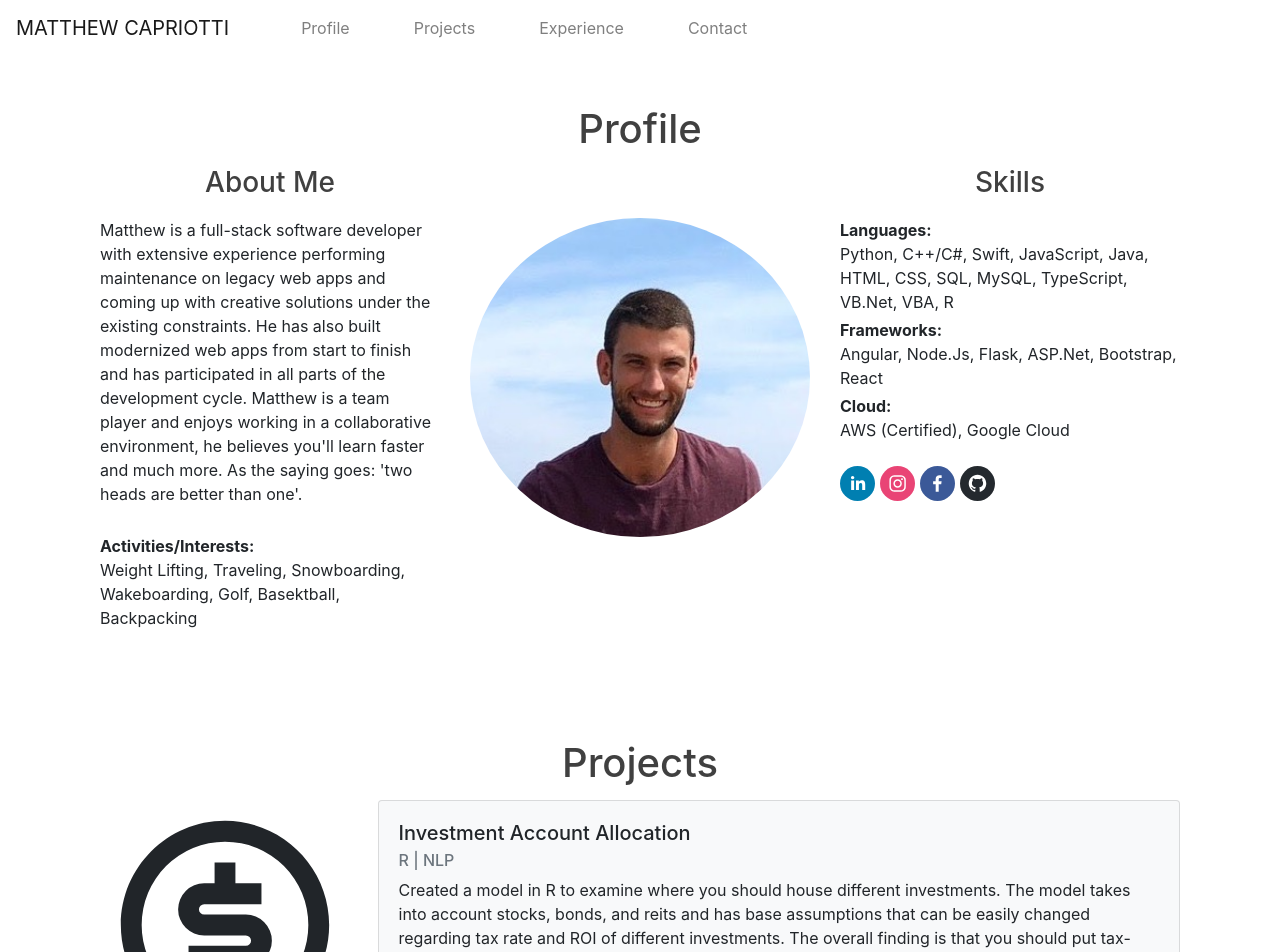
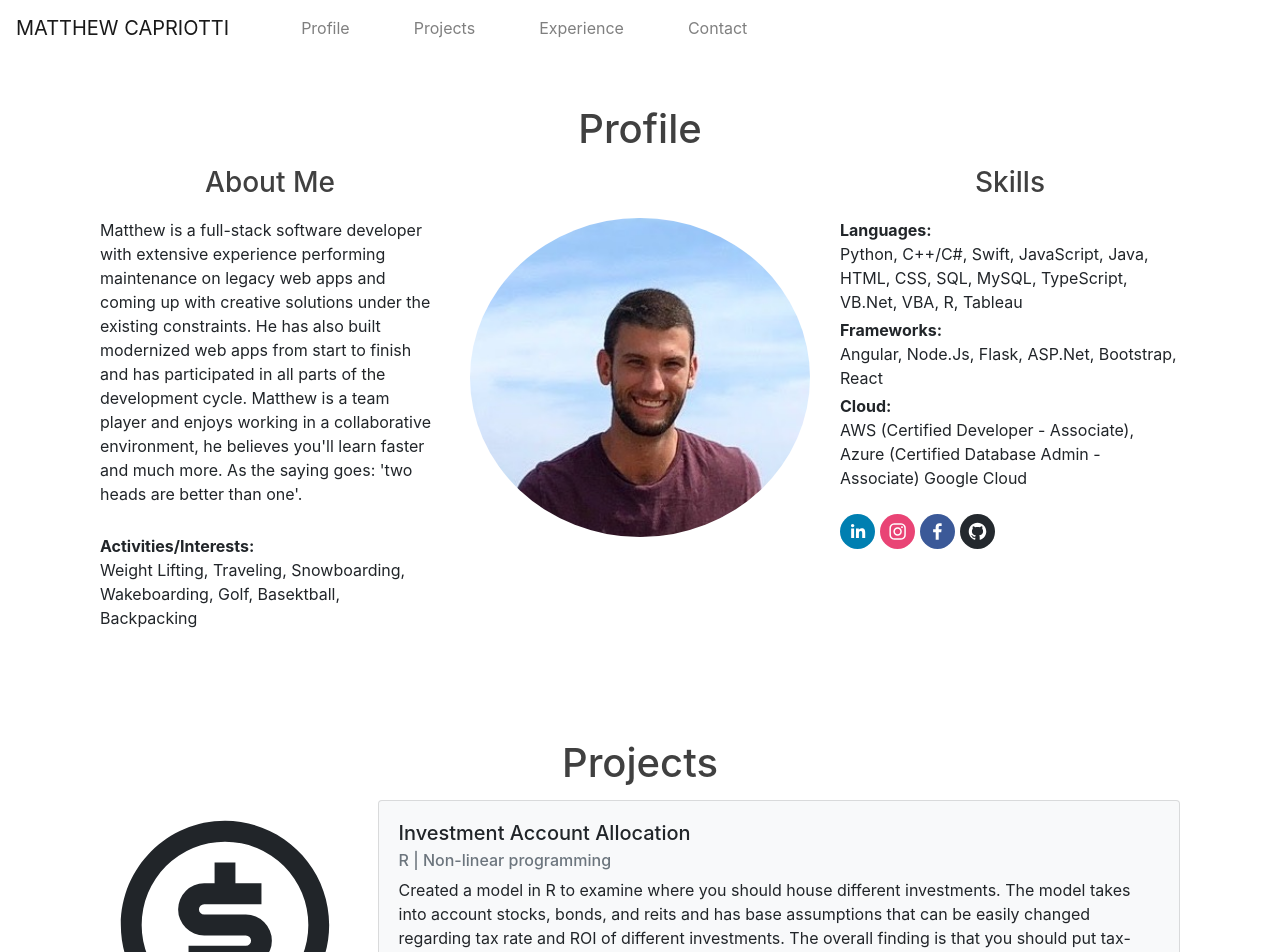
Before and after one commit to MatthewCapriotti/Portfolio, a React (Create React App) app: page / in a window 1280 px wide. Shown: the top 952 px of the page. Built offline with nearby package versions, Linux system fonts and the light colour scheme.

Commit message:
added azure cert

```diff
--- a/src/Components/Profile.js
+++ b/src/Components/Profile.js
@@ -13,11 +13,11 @@ class Profile extends Component {
     activitiesLabel = "Activities/Interests:"
     activities = "Weight Lifting, Traveling, Snowboarding, Wakeboarding, Golf, Basektball, Backpacking"
     cloudLabel = "Cloud:"
-    clouds = "AWS (Certified), Google Cloud"
+    clouds = "AWS (Certified Developer - Associate), Azure (Certified Database Admin - Associate) Google Cloud"
     frameworksLabel = "Frameworks:"
     frameworks = "Angular, Node.Js, Flask, ASP.Net, Bootstrap, React"
     languageLabel = "Languages:"
-    languages= "Python, C++/C#, Swift, JavaScript, Java, HTML, CSS, SQL, MySQL, TypeScript, VB.Net, VBA, R"
+    languages= "Python, C++/C#, Swift, JavaScript, Java, HTML, CSS, SQL, MySQL, TypeScript, VB.Net, VBA, R, Tableau"
 
   render() {
 
--- a/src/Components/ProjectsEntries.js
+++ b/src/Components/ProjectsEntries.js
@@ -35,7 +35,7 @@ class ProjectEntries extends Component {
     render() {
       const entry4 = {
         title: "Investment Account Allocation",
-        subtitle: "R | NLP",
+        subtitle: "R | Non-linear programming",
         description: "Created a model in R to examine where you should house different investments.  The model takes into account stocks, bonds, and reits and has base assumptions that can be easily changed regarding tax rate and ROI of different investments. The overall finding is that you should put tax-inefficient investments (bonds, REITs) in a traditional IRA and you should put high growth investments (stocks) in a Roth IRA.",
         gitHubLink: "https://github.com/MatthewCapriotti/IraAccountAllocation"
       }
--- a/src/Components/Timeline.js
+++ b/src/Components/Timeline.js
@@ -135,7 +135,7 @@ class Timeline extends Component {
             date: "September 2019 - Present",
             title: "Deloitte",
             location: "Washington D.C.",
-            description: "Business Technology Analyst\nAngular | Node.js | JavaScript | TypeScript | ASP.Net | C# | MySQL | SQL | GitHub | Visual Studio | TFS | cloud.gov | AWSs",
+            description: "Business Technology Analyst\nAngular | Node.js | JavaScript | TypeScript | ASP.Net | C# | MySQL | SQL | GitHub | Visual Studio | TFS | cloud.gov | AWS | Python | Pandas",
             icon: <MdWork />,
             iconColor: { background: 'rgb(33, 150, 243)', color: '#fff' },
             class: "vertical-timeline-element--work",
```
Also changed, not shown: 1 other file (tests, documents, lock files or other folders).
